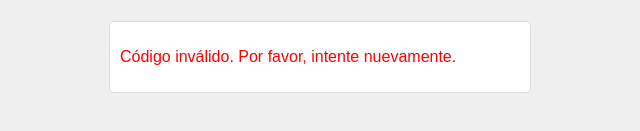
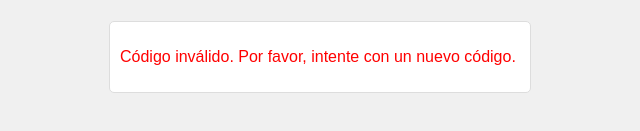
Before and after one commit to ejhoni80/ejhoni80.github.io, a plain HTML site: page index.html in a window 1280 px wide. Both pictures are taken after a click on the button "Generar Sensibilidad". Shown: the part 197-328 px from the top of the page, 320-960 px from the left. Drawn offline with Linux system fonts and the light colour scheme.

Commit message:
Update index.html
Ya esta

```diff
--- a/index.html
+++ b/index.html
@@ -55,8 +55,8 @@
     <div id="resultado"></div>
 
     <script>
-        const codigoValido = "1234567890"; // Cambia este código manualmente
-        let usosRestantes = 5;
+        // Lista de códigos válidos
+        const codigosValidos = new Set(["1234567890", "0987654321", "1111222233", "4444555566", "7777888899"]);
 
         function generarNumeroAleatorio(min, max) {
             return (Math.random() * (max - min) + min).toFixed(2);
@@ -66,13 +66,8 @@
             const codigoIngresado = document.getElementById("codigoInput").value;
             const resultadoDiv = document.getElementById("resultado");
 
-            if (codigoIngresado !== codigoValido) {
-                resultadoDiv.innerHTML = "<p class='error'>Código inválido. Por favor, intente nuevamente.</p>";
-                return;
-            }
-
-            if (usosRestantes <= 0) {
-                resultadoDiv.innerHTML = "<p class='error'>Se ha alcanzado el límite de usos. Por favor, contacte al administrador.</p>";
+            if (!codigosValidos.has(codigoIngresado)) {
+                resultadoDiv.innerHTML = "<p class='error'>Código inválido. Por favor, intente con un nuevo código.</p>";
                 return;
             }
 
@@ -96,7 +91,9 @@
             resultado += `<p>DPI: ${sensibilidad.dpi}%</p>`;
 
             resultadoDiv.innerHTML = resultado;
-            usosRestantes--;
+
+            // Eliminar el código usado de la lista de códigos válidos
+            codigosValidos.delete(codigoIngresado);
         }
 
         document.getElementById("generarBtn").addEventListener("click", generarSensibilidad);
```
